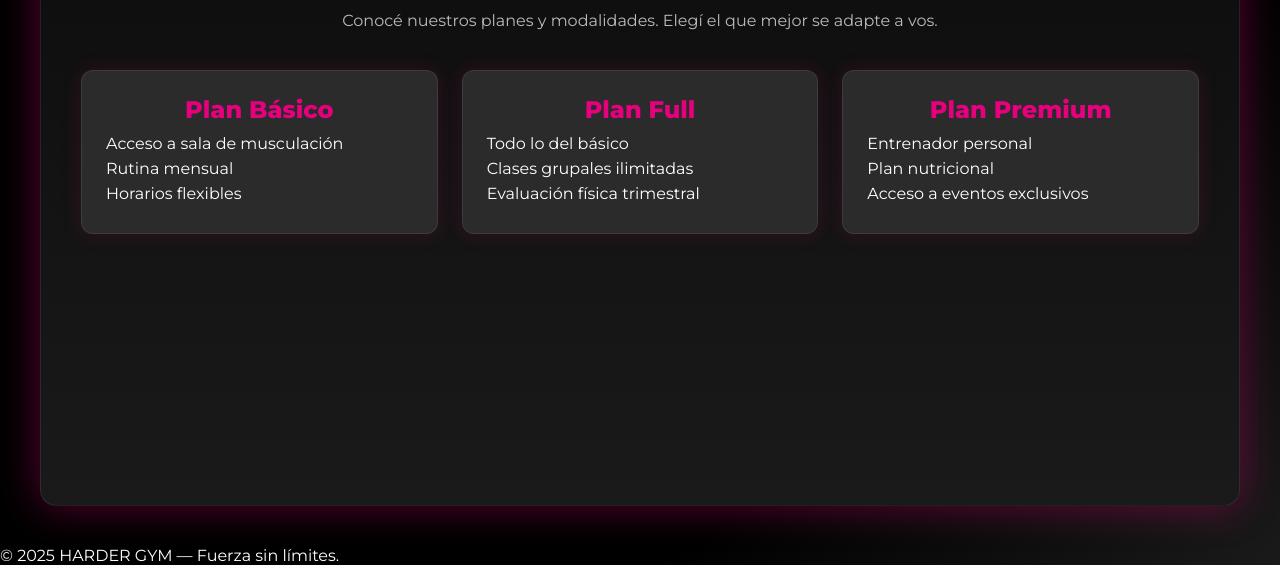
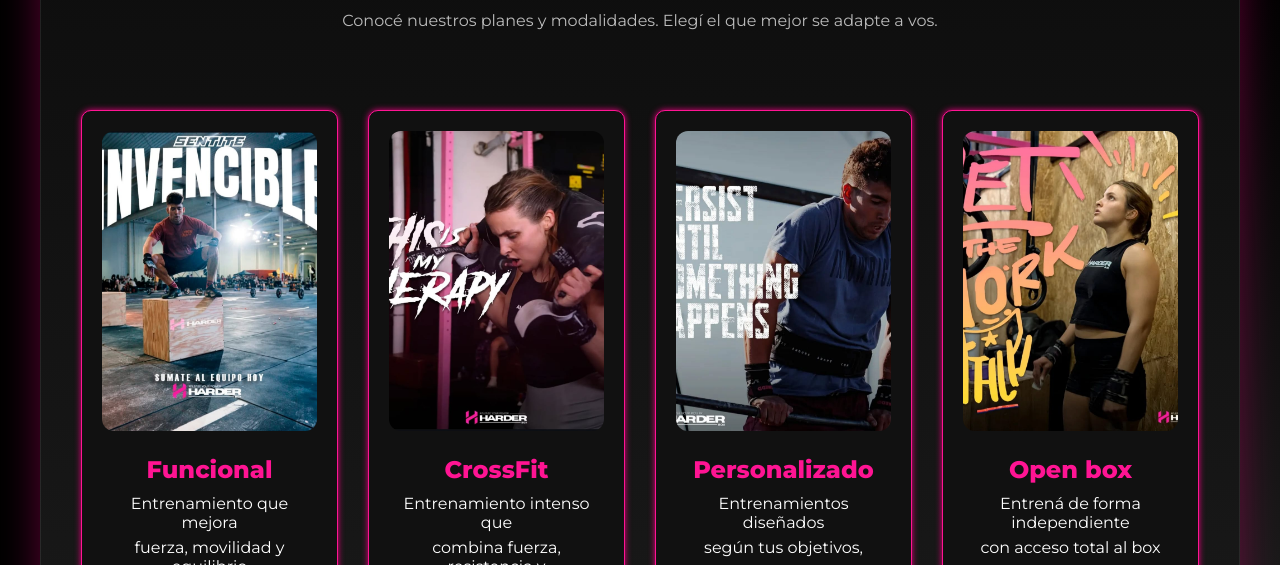
Before and after one commit to Zetta94/WEB-I-INTEGRADOR, a plain HTML site: page servicios.html in a window 1280 px wide. Shown: the part 235-800 px from the top of the page. Drawn offline with Linux system fonts and the light colour scheme.

Commit message:
Correciones de CSS falta ubicacion, intagram y efectos adicionales

```diff
--- a/assets/css/main.css
+++ b/assets/css/main.css
@@ -198,21 +198,17 @@ button:hover {
     transform: scale(1.03);
 }
 
-/* === FOOTER ===
  footer.footer {
       text-align: center;
+      margin-top: 60px;
       color: var(--muted);
       font-size: 0.85rem;
-    padding: 20px 0;
-    border-top: 1px solid rgba(255, 255, 255, 0.1);
-    margin-top: auto;
+      padding-bottom: 20px;
     }
 
     footer.footer span {
       color: var(--pink);
-} */
-
-/* UTILIDADES */
+    }
 .dato {
     background: rgba(255, 255, 255, 0.05);
     border-left: 4px solid var(--pink);
--- a/servicios.html
+++ b/servicios.html
@@ -9,28 +9,42 @@
     <style>
       .cols {
   display: flex;
-            flex-wrap: wrap;
-            gap: 1.5rem;
   justify-content: center;
+  align-items: flex-start;
+  gap: 30px;
+   align-items: stretch;
+  padding: 40px 0;
 }
 
 .col {
-            background: var(--gray);
-            border: 1px solid rgba(255, 255, 255, 0.08);
-            border-radius: 12px;
-            padding: 1.5rem;
-            flex: 1 1 280px;
-            box-shadow: 0 0 20px rgba(230, 0, 126, 0.15);
-            transition: transform 0.3s;
+  background-color: #111;
+  border: 1px solid #ff1493;
+  border-radius: 10px;
+  padding: 20px;
+  width: 300px;
+  text-align: center;
+  color: #fff;
+  box-shadow:0 0 6px var(--pink);
+  transition: transform 0.3s ease, box-shadow 0.3s ease;
+
 }
 
 .col:hover {
-            transform: translateY(-6px);
-            border-color: var(--pink);
+  transform: translateY(-8px);
+  box-shadow: 0 0 25px rgba(255, 0, 255, 0.6);
+}
+
+.col img {
+  width: 100%;
+  height: 300px;
+  object-fit: cover;
+  border-radius: 12px;
+  margin-bottom: 20px;
+  transition: transform 0.4s ease, filter 0.3s ease;
 }
 
 .col h2 {
-            color: var(--pink);
+  color:#ff1493;
   margin-bottom: 10px;
 }
 
@@ -40,7 +54,7 @@
 }
 
 .col li {
-            margin-bottom: 6px;
+  margin: 6px 0;
 }
     </style>
 </head>
@@ -70,36 +84,51 @@
 
         <article class="cols">
     <section class="col">
-                <h2>Plan Básico</h2>
+        <img src="assets/img/7.jpeg" alt="Funcional">
+        <h2>Funcional</h2>
         <ul>
-                    <li>Acceso a sala de musculación</li>
-                    <li>Rutina mensual</li>
-                    <li>Horarios flexibles</li>
+            <li>Entrenamiento que mejora  </li>
+            <li>fuerza, movilidad y equilibrio</li>
+            <li>para el día a día.</li>
         </ul>
     </section>
 
     <section class="col">
-                <h2>Plan Full</h2>
+        <img src="assets/img/8.jpeg" alt="CrossFit">
+        <h2>CrossFit</h2>
         <ul>
-                    <li>Todo lo del básico</li>
-                    <li>Clases grupales ilimitadas</li>
-                    <li>Evaluación física trimestral</li>
+            <li>Entrenamiento intenso que</li>
+            <li>combina fuerza, resistencia y</li>
+            <li>técnica para superar tus límites.</li>
         </ul>
     </section>
 
     <section class="col">
-                <h2>Plan Premium</h2>
+        <img src="assets/img/9.jpeg" alt="Personalizado">
+        <h2>Personalizado</h2>
         <ul>
-                    <li>Entrenador personal</li>
-                    <li>Plan nutricional</li>
-                    <li>Acceso a eventos exclusivos</li>
+            <li>Entrenamientos diseñados</li>
+            <li>según tus objetivos,</li>
+            <li>nivel y ritmo.</li>
         </ul>
     </section>
+
+    <section class="col">
+        <img src="assets/img/10.jpeg" alt="Open">
+        <h2>Open box</h2>
+        <ul>
+            <li>Entrená de forma independiente    </li>
+            <li>con acceso total al box</li>
+            <li>y al equipamiento.</li>
+        </ul>
+    </section>
+
+
 </article>
     </main>
 
     <footer class="footer">
-        © 2025 <span>HARDER GYM</span> — Fuerza sin límites.
+        © 2025 <span>HARDER BOX</span> — Fuerza sin límites.
     </footer>
 
     <script>document.getElementById('year').textContent = new Date().getFullYear();</script>
```
Also changed, not shown: contacto.html (+6 -16 lines), index.html (+10 -9 lines), assets/img/10.jpeg (added), assets/img/7.jpeg (added), assets/img/8.jpeg (added), assets/img/9.jpeg (added). Lines whose indentation alone changed are shown as unchanged.
